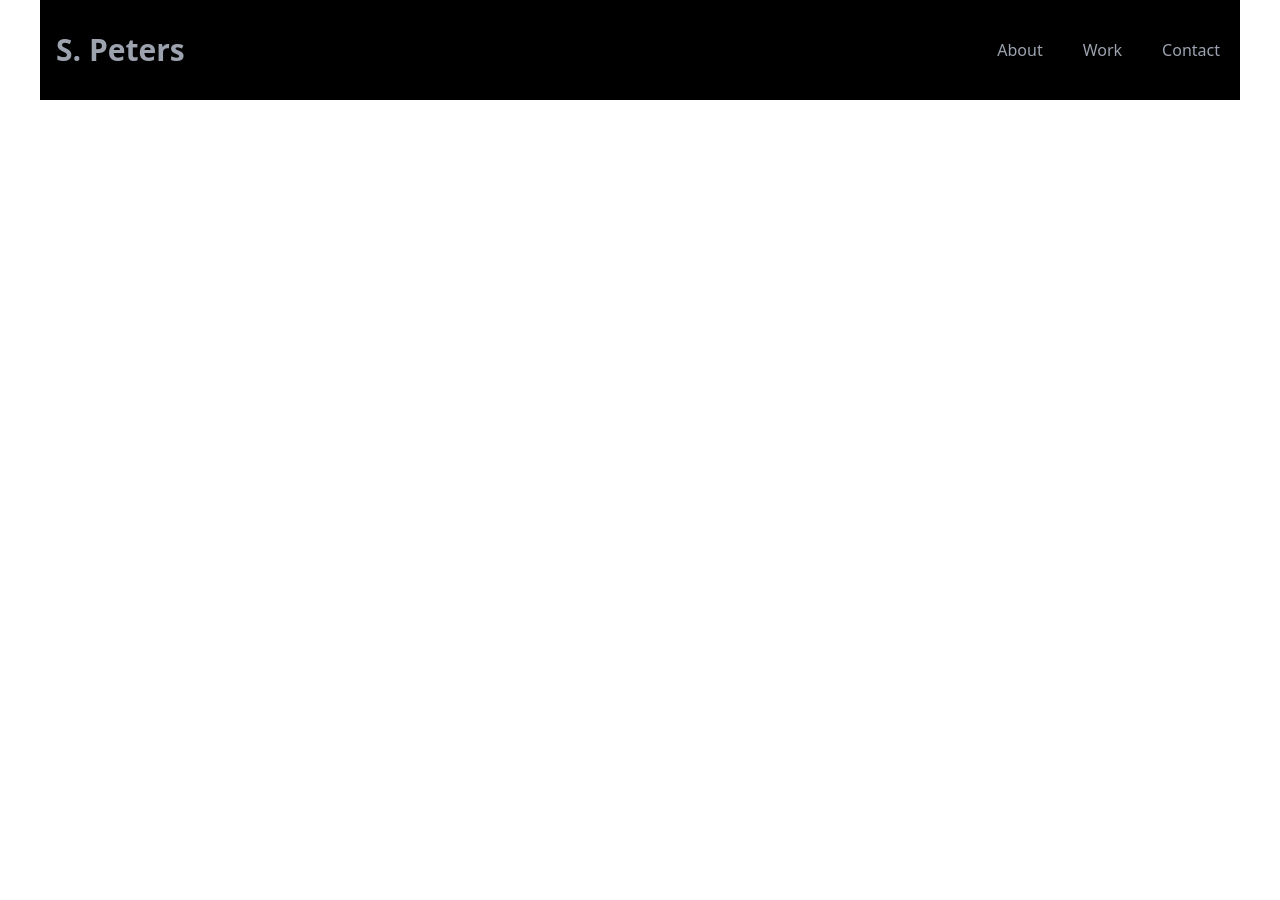
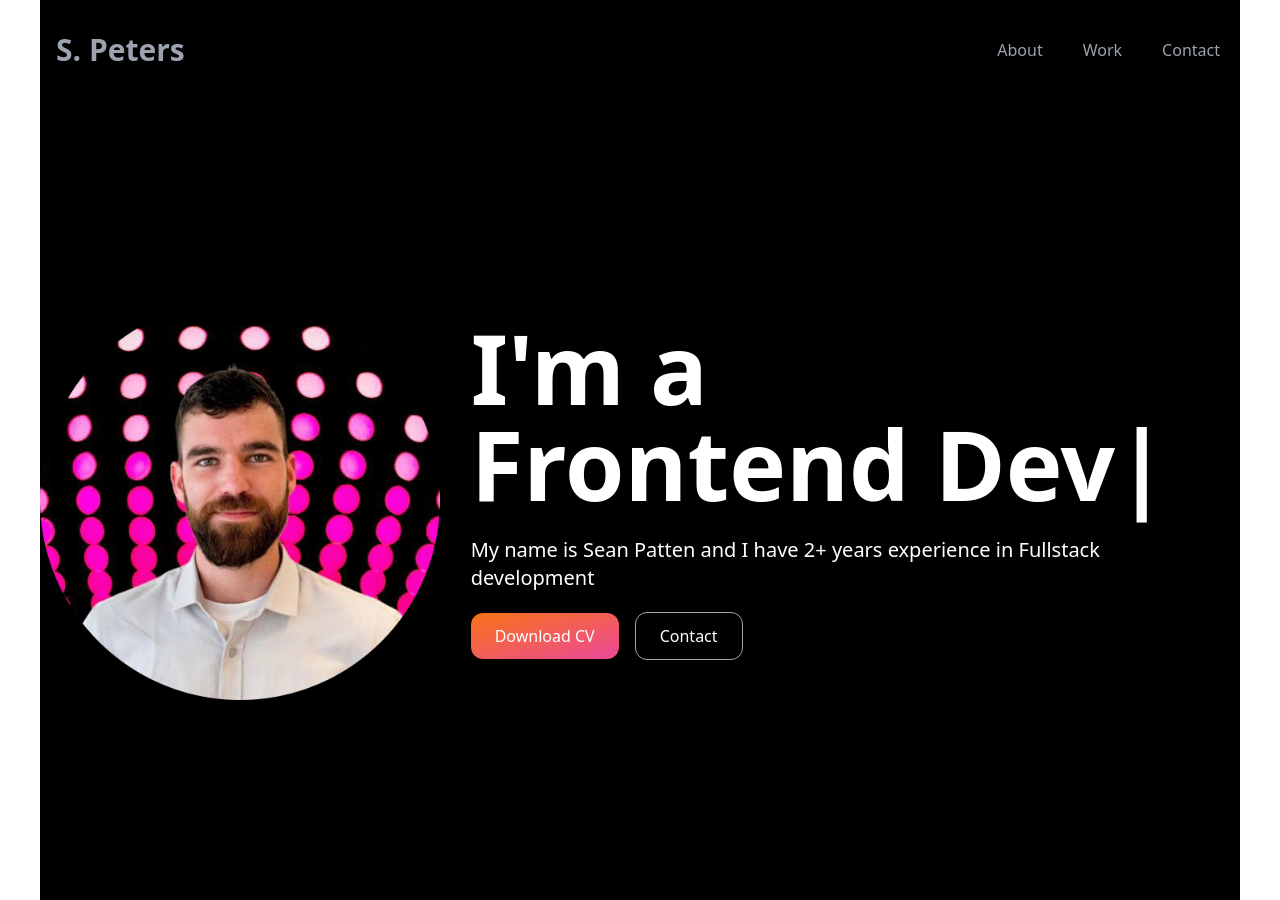
Before and after one commit to sean-p123/SeansPortfolioApp, a React (Vite) app: page / in a window 1280 px wide. Before the commit the page ends 800 px from the top, so only its background shows below. Built offline with nearby package versions, Linux system fonts and the light colour scheme.

Commit message:
Updated SeanHero component

```diff
--- a/src/components/SeanHero.tsx
+++ b/src/components/SeanHero.tsx
@@ -1,8 +1,48 @@
-import React from 'react'
-
+import React from 'react';
+import seanImage from '../assets/img/seanImage.png';
+import { TypeAnimation } from 'react-type-animation';
 const SeanHero = () => {
   return (
-    <div className=""></div>
+    <div className="grid grid-cols-1 sm:grid-cols-3 gap-8 max-w-[1200px] md:h-[100vh]  mx-auto just py-8 bg-black">
+        <div className='col-span-1 my-auto mx-auto w-[300px] h-auto lg:w-[400px]'>
+          <img src={seanImage} alt='hero image'/>
+        </div>
+        <div className='col-span-2 px-5 my-auto'>
+          <h1 className='text-white text-4xl sm:text-5xl lg:text-8xl font-extrabold'>
+          <span className='primary-color'>
+            I'm a
+          </span> <br/>
+          <TypeAnimation
+            sequence={[
+              "Fullstack Dev",
+              1000,
+              "Webdesigner",
+              1000,
+              "Frontend Dev",
+              1000,
+              "Backend Dev",
+              1000,
+
+            ]}
+            wrapper='span'
+            speed={50}
+            repeat={Infinity}
+            />
+            </h1>
+            <p className='text-white sm:text-lg my-6 lg:text-xl'>
+              My name is Sean Patten and I have 2+ years experience in Fullstack development
+            </p>
+
+            <div className='my-8'>
+              <a href='/' className='px-6 py-3 w-full rounded-xl mr-4 bg-gradient-to-br from-orange-500 to-pink-500 text-white'>
+              Download CV</a>
+              <a href='/' className='px-6 py-3 w-full rounded-xl mr-4 border border-gray-400
+               hover:bg-gradient-to-br from-orange-500 to-pink-500 text-white hover:border-none'>
+                Contact
+               </a>
+            </div>
+        </div>
+      </div>
   )
 }
 
```
Also changed, not shown: src/assets/img/seanImage.png (added).
